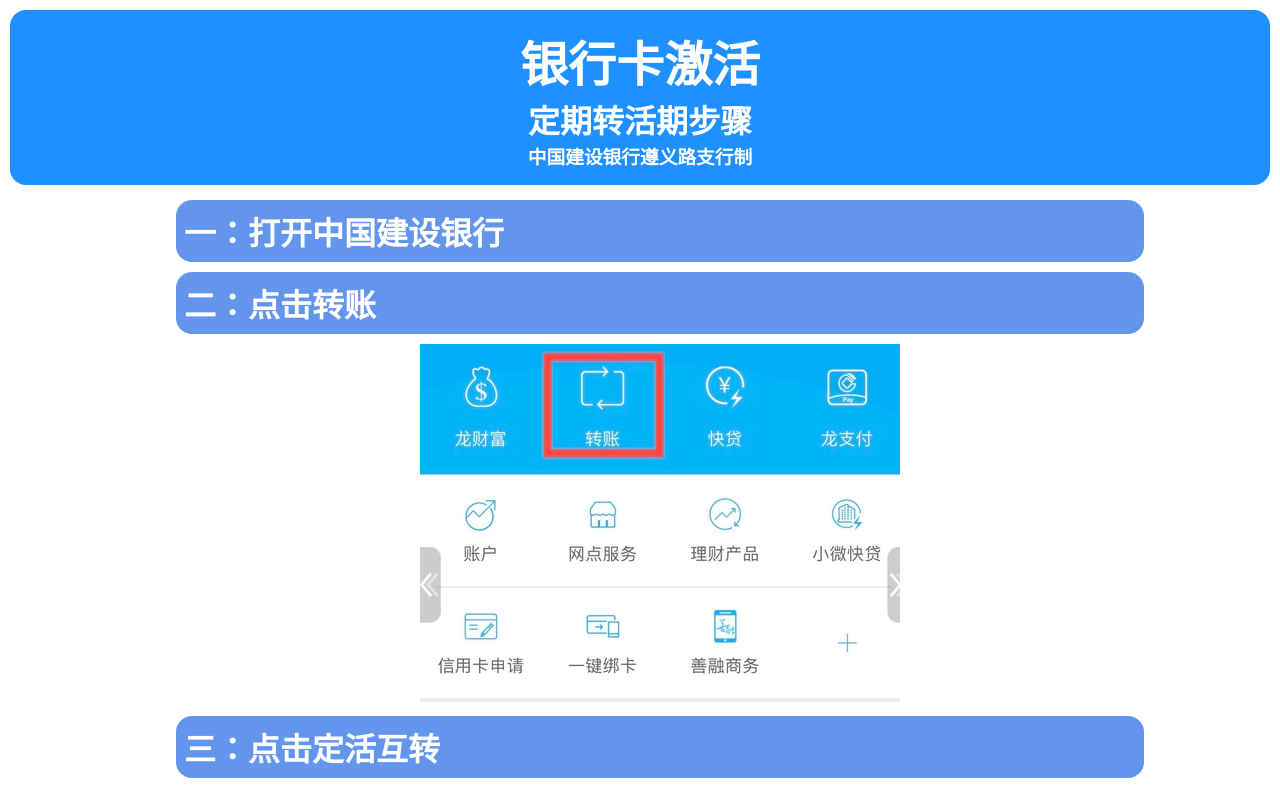
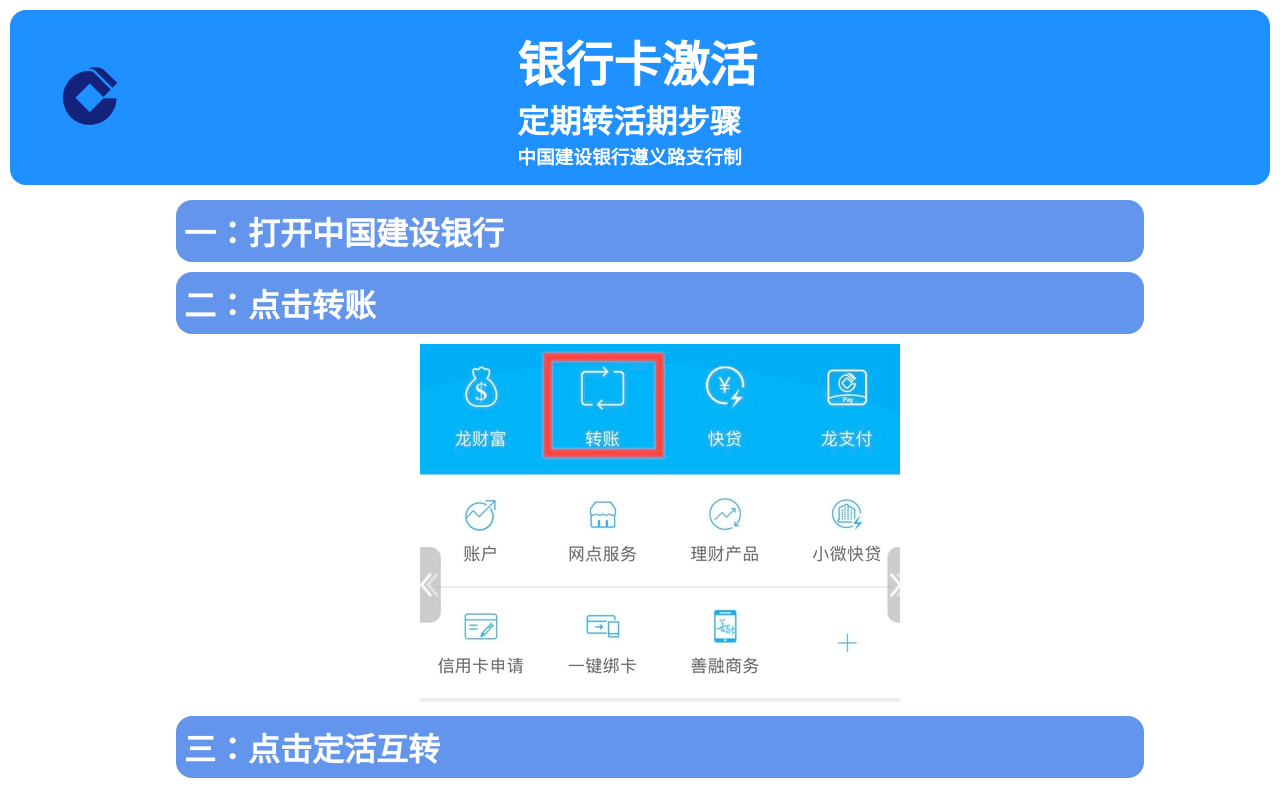
Before and after one commit to yufeicheniffy/ActivateDesplay, a plain HTML site: page index.html in a window 1280 px wide. Shown: the top 785 px of the page. Drawn offline with Linux system fonts and the light colour scheme.

Commit message:
add icon

```diff
--- a/index.css
+++ b/index.css
@@ -12,8 +12,8 @@ ol{
 }
 header{
     display: flex;
-    flex-direction: column;
-    justify-content: center;
+    flex-direction: row;
+    justify-content: left;
     align-items: center;
     background-color: dodgerblue;
     padding: 1rem;
@@ -40,6 +40,10 @@ h2{
 li{
     margin: 5px 0px;
 }
+#icon{
+    padding: 2rem;
+    width: 40%;
+}
 .explaination{
     background-color: cornflowerblue;
     width: 100%;
--- a/index.html
+++ b/index.html
@@ -7,9 +7,12 @@
 </head>
 <body>
 <header>
-    <h1>银行卡激活</h1>
+    <div id="icon"><svg t="1587647757197" class="icon" viewBox="0 0 1024 1024" version="1.1" xmlns="http://www.w3.org/2000/svg" p-id="845" width="64" height="64"><path d="M495.616 72.192C521.216 59.904 550.4 57.344 578.048 52.224 637.952 46.592 706.048 59.904 747.52 106.496 814.592 171.52 880.64 237.056 947.2 301.568 921.088 326.656 896.512 353.28 869.888 378.368L866.816 377.344C777.728 288.768 690.176 199.168 601.088 110.592 573.44 83.456 533.504 73.728 495.616 72.192Z" p-id="846" fill="#13227a"></path><path d="M162.304 285.184C241.664 175.104 376.32 107.008 512.512 110.08 536.576 111.616 558.592 124.928 576.512 140.8 666.112 230.4 755.2 320 844.8 409.6 805.376 450.048 764.928 488.96 726.016 529.92 653.824 457.216 580.608 385.536 509.952 311.296 507.904 312.832 504.832 314.88 502.784 315.904 428.032 390.144 354.304 465.92 279.04 539.648 353.792 617.984 432.128 693.248 507.904 770.56 579.072 699.392 649.728 628.224 720.384 556.544 728.064 546.304 741.888 550.912 753.152 549.888 814.08 549.888 875.008 550.4 935.936 549.888 936.448 658.944 889.856 766.976 814.08 844.8 745.472 916.48 651.264 961.536 552.96 972.8 524.288 973.312 495.104 972.8 465.92 972.8 354.816 961.024 248.32 905.728 177.664 818.688 112.128 740.864 77.824 638.976 77.312 537.6 79.872 447.488 108.032 357.376 162.304 285.184Z" p-id="847" fill="#13227a"></path></svg>
+    </div>
+    <div><h1>银行卡激活</h1>
     <h2>定期转活期步骤</h2>
     <h3>中国建设银行遵义路支行制</h3>
+    </div>
 </header>
 <main>
 <ol>
```
Also changed, not shown: favicon.ico (added).
